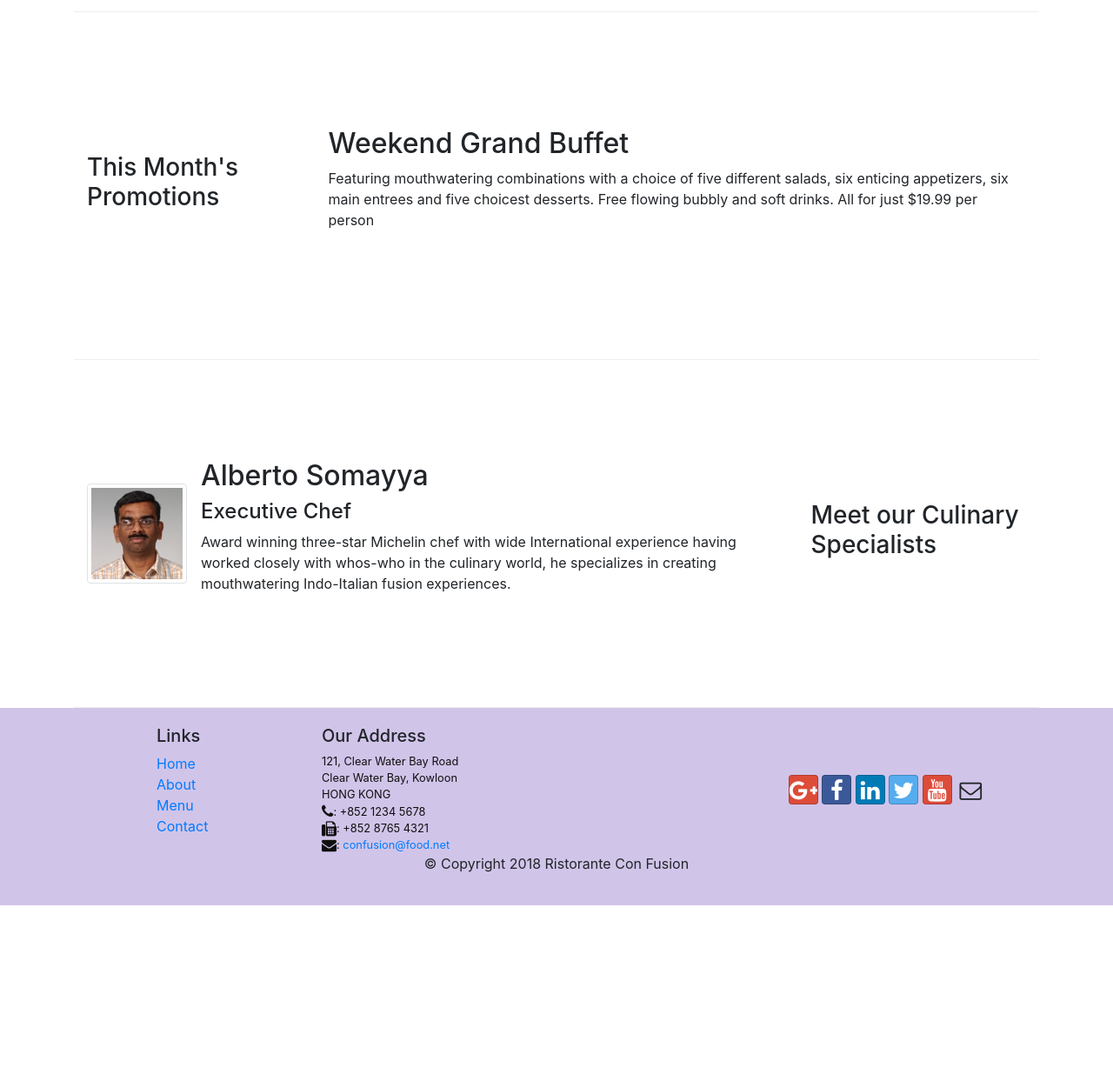
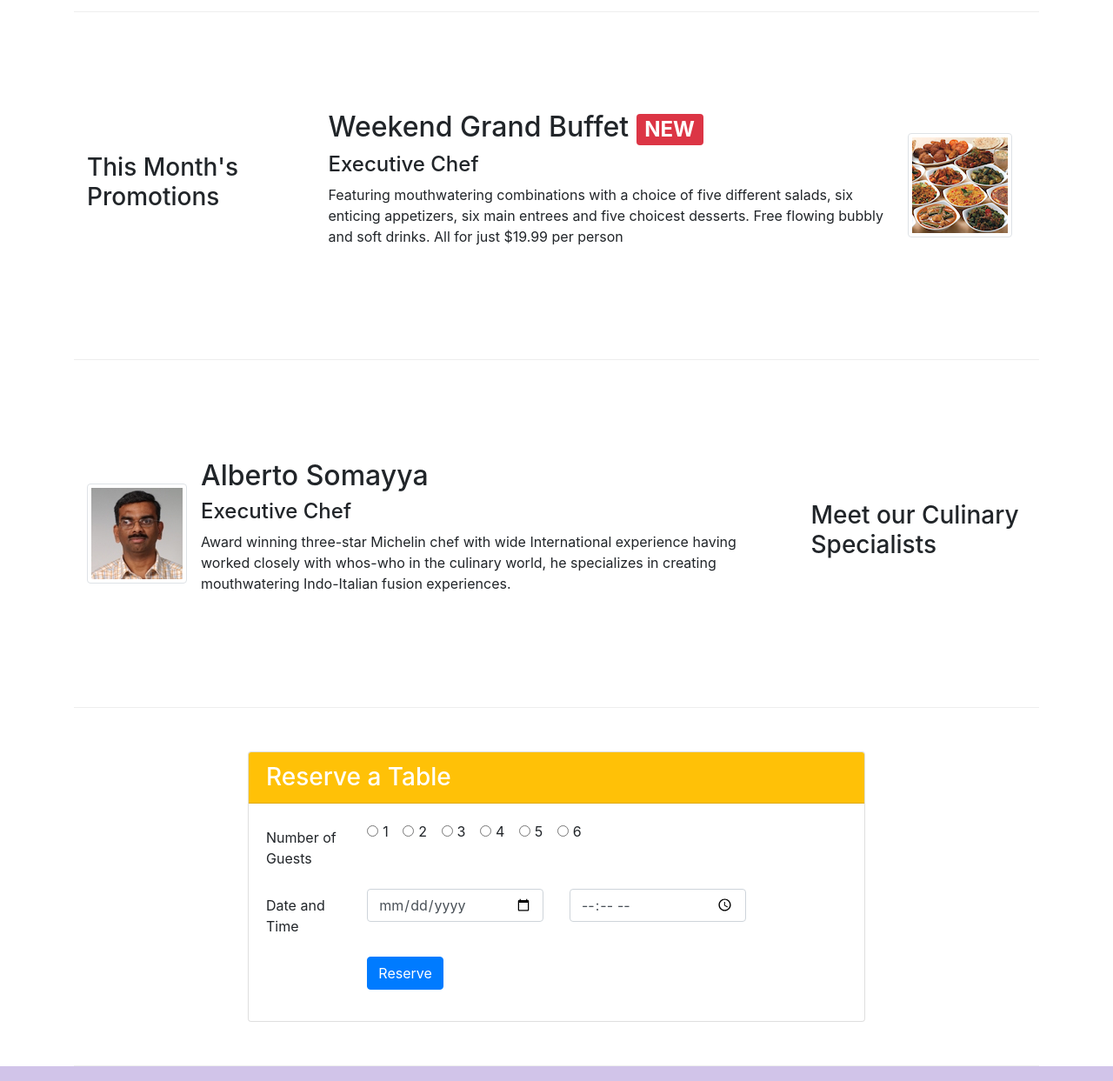
Before and after one commit to KManiKumarReddy/conFusion-Bootstrap4, a website: page index.html in a window 1280 px wide. Shown: the part 720-1963 px from the top of the page at 87% size. Before the commit the page ends 1761 px from the top, so only its background shows below. Drawn offline with nearby package versions, Linux system fonts and the light colour scheme.

Commit message:
Assignment 2 complete

```diff
--- a/index.html
+++ b/index.html
@@ -43,8 +43,11 @@
                     <h1>Ristorante con Fusion</h1>
                     <p>We take inspiration from the World's best cuisines, and create a unique fusion experience. Our lipsmacking creations will tickle your culinary senses!</p>
                 </div>
-                <div class="col-12 col-sm align-self-center">
+                <div class="col-12 col-sm-3 align-self-center text-center">
                     <img src="img/logo.png" class="img-fluid">
+                </div>
+                <div class="col-12 col-sm-3 align-self-center text-center">
+                    <a href="./index.html#reserve-table-form" class="btn btn-sm btn-warning btn-block">Reserve Table</a>
                 </div>
             </div>
         </div>
@@ -60,7 +63,7 @@
                     <img class="d-flex mr-3 img-thumbnail align-self-center"
                             src="img/uthappizza.png" alt="Uthappizza">
                     <div class="media-body">
-                        <h2 class="mt-0">Uthappizza<span class="badge badge-danger">HOT</span><span class="badge badge-pill badge-secondary">$4.99</span></h2>
+                        <h2 class="mt-0">Uthappizza <span class="badge badge-danger">HOT</span> <span class="badge badge-pill badge-secondary">$4.99</span></h2>
                         <p class="d-none d-sm-block">A unique combination of Indian Uthappam (pancake) and
                             Italian pizza, topped with Cerignola olives, ripe vine
                             cherry tomatoes, Vidalia onion, Guntur chillies and
@@ -76,8 +79,15 @@
                 <h3>This Month's Promotions</h3>
             </div>
             <div class="col col-sm col-md">
-                <h2>Weekend Grand Buffet</h2>
-                <p>Featuring mouthwatering combinations with a choice of five different salads, six enticing appetizers, six main entrees and five choicest desserts. Free flowing bubbly and soft drinks. All for just $19.99 per person </p>
+                <div class="media">
+                    <div class="media-body">
+                        <h2 class="mt-0">Weekend Grand Buffet <span class="badge badge-danger">NEW</span></h2>
+                        <h4>Executive Chef</h4>
+                        <p class="d-none d-sm-block">Featuring mouthwatering combinations with a choice of five different salads, six enticing appetizers, six main entrees and five choicest desserts. Free flowing bubbly and soft drinks. All for just $19.99 per person </p>
+                    </div>
+                    <img class="d-flex mr-3 img-thumbnail align-self-center"
+                            src="img/buffet.png" alt="Weekend Grand Buffet">
+                </div>
             </div>
         </div>
 
@@ -101,6 +111,62 @@
                 </div>
             </div>
         </div>
+
+        <div class="row row-content">
+            <div class="col-12 col-sm-8 mx-auto">
+                <div class="card">
+                    <h3 class="card-header bg-warning text-white">Reserve a Table</h3>
+                    <div class="card-body">
+                        <form id="reserve-table-form">
+                            <div class="form-group row">
+                                <label for="numberofguests" class="col-md-2 col-form-label">Number of Guests</label>
+                                <div class="col-md-10">
+                                    <div class="form-check form-check-inline">
+                                        <input class="form-check-input" type="radio" name="numberofguests" id="numberofguests1" value="option1">
+                                        <label class="form-check-label" for="numberofguests1">1</label>
+                                      </div>
+                                      <div class="form-check form-check-inline">
+                                        <input class="form-check-input" type="radio" name="numberofguests" id="numberofguests2" value="option2">
+                                        <label class="form-check-label" for="numberofguests2">2</label>
+                                      </div>
+                                      <div class="form-check form-check-inline">
+                                        <input class="form-check-input" type="radio" name="numberofguests" id="numberofguests3" value="option3" >
+                                        <label class="form-check-label" for="numberofguests3">3</label>
+                                      </div>
+                                      <div class="form-check form-check-inline">
+                                        <input class="form-check-input" type="radio" name="numberofguests" id="numberofguests4" value="option4" >
+                                        <label class="form-check-label" for="numberofguests4">4</label>
+                                      </div>
+                                      <div class="form-check form-check-inline">
+                                        <input class="form-check-input" type="radio" name="numberofguests" id="numberofguests5" value="option5" >
+                                        <label class="form-check-label" for="numberofguests5">5</label>
+                                      </div>
+                                      <div class="form-check form-check-inline">
+                                        <input class="form-check-input" type="radio" name="numberofguests" id="numberofguests6" value="option6">
+                                        <label class="form-check-label" for="numberofguests6">6</label>
+                                      </div>
+                                </div>
+                            </div>
+                            <div class="form-group row">
+                                <label for="datitime" class="col-md-2 col-form-label">Date and Time</label>
+                                <div class="col-md-4">
+                                    <input type="date" class="form-control" id="date" name="date" placeholder="Date">
+                                </div>
+                                <div class="col-md-4">
+                                    <input type="time" class="form-control" id="time" name="time" placeholder="Time">
+                                </div>
+                            </div>
+                            <div class="form-group row">
+                                <div class="offset-md-2 col-md-10">
+                                    <button type="submit" class="btn btn-primary">Reserve</button>
+                                </div>
+                            </div>
+                        </form>
+                    </div>
+                </div>
+            </div>
+        </div>
+
     </div>
 
     <footer class="footer">
```
Also changed, not shown: aboutus.html (+4 -1 lines), contactus.html (+4 -1 lines), css/styles.css (line endings or trailing spaces).
